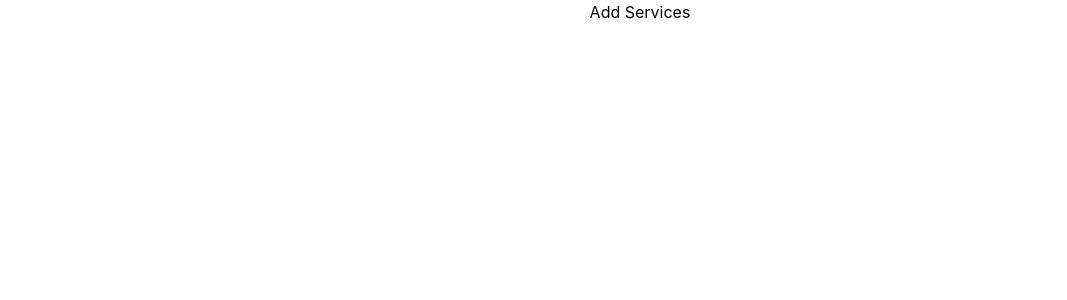
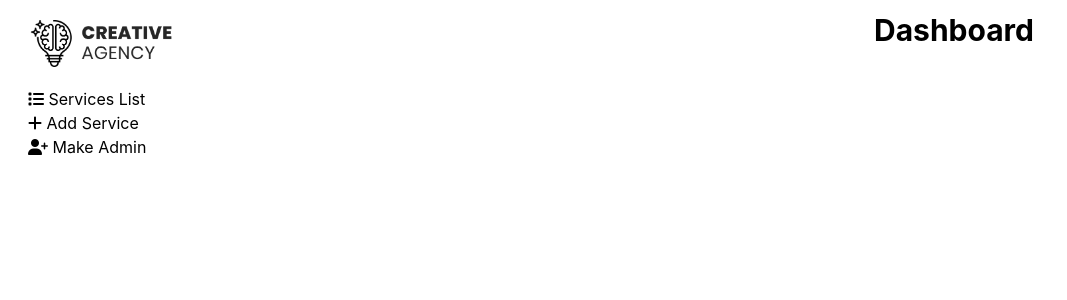
Before and after one commit to EliusHHimel/creative-agency-client-side, a React (Create React App) app: page /dashboard in a window 1280 px wide. Shown: the top 300 px of the page, without its empty margins (0-1067 px from the left). Built offline with nearby package versions, Linux system fonts and the light colour scheme; no server answers; sample sign-in values are in the browser's storage.

Commit message:
dashboard started

```diff
--- a/public/index.html
+++ b/public/index.html
@@ -14,6 +14,7 @@
       user's mobile device or desktop. See https://developers.google.com/web/fundamentals/web-app-manifest/
     -->
   <link rel="manifest" href="%PUBLIC_URL%/manifest.json" />
+  <script src="https://kit.fontawesome.com/404ce3d32e.js" crossorigin="anonymous"></script>
   <!--
       Notice the use of %PUBLIC_URL% in the tags above.
       It will be replaced with the URL of the `public` folder during the build.
@@ -39,15 +40,7 @@
       To begin the development, run `npm start` or `yarn start`.
       To create a production bundle, use `npm run build` or `yarn build`.
     -->
-  <script src="https://code.jquery.com/jquery-3.2.1.slim.min.js"
-    integrity="sha384-KJ3o2DKtIkvYIK3UENzmM7KCkRr/rE9/Qpg6aAZGJwFDMVNA/GpGFF93hXpG5KkN"
-    crossorigin="anonymous"></script>
-  <script src="https://cdnjs.cloudflare.com/ajax/libs/popper.js/1.12.9/umd/popper.min.js"
-    integrity="sha384-ApNbgh9B+Y1QKtv3Rn7W3mgPxhU9K/ScQsAP7hUibX39j7fakFPskvXusvfa0b4Q"
-    crossorigin="anonymous"></script>
-  <script src="https://maxcdn.bootstrapcdn.com/bootstrap/4.0.0/js/bootstrap.min.js"
-    integrity="sha384-JZR6Spejh4U02d8jOt6vLEHfe/JQGiRRSQQxSfFWpi1MquVdAyjUar5+76PVCmYl"
-    crossorigin="anonymous"></script>
+
 </body>
 
 </html>
--- a/src/App.css
+++ b/src/App.css
@@ -22,3 +22,6 @@
 .our-works{
   background: #111430;
 }
+.active{
+  color: green;
+}
--- a/src/App.js
+++ b/src/App.js
@@ -1,6 +1,6 @@
 import { BrowserRouter, Route, Routes } from 'react-router-dom';
 import './App.css';
-import AddServices from './Pages/DashboardPage/AdminDashboard/AddServices/AddServices';
+import DashboardRoot from './Pages/DashboardPage/DashboardRoot/DashboardRoot';
 import Home from './Pages/HomePage/Home/Home';
 import Login from './Pages/LoginPage/Login';
 import ProtectedRoute from './Pages/ProtectedRoute/ProtectedRoute';
@@ -15,7 +15,7 @@ function App() {
           <Route path='/login' element={<Login />} />
           <Route path='/register' element={<Signup />} />
           <Route path='/dashboard' element={<ProtectedRoute>
-            <AddServices></AddServices>
+            <DashboardRoot></DashboardRoot>
           </ProtectedRoute>} />
         </Routes>
       </BrowserRouter>
--- /dev/null
+++ b/src/Pages/DashboardPage/AdminDashboard/MakeAdmin/MakeAdmin.js
@@ -0,0 +1,11 @@
+import React from 'react';
+
+const MakeAdmin = () => {
+    return (
+        <div>
+            <h1>Make Admin</h1>
+        </div>
+    );
+};
+
+export default MakeAdmin;
--- /dev/null
+++ b/src/Pages/DashboardPage/AdminDashboard/ServiceList/ServiceList.js
@@ -0,0 +1,11 @@
+import React from 'react';
+
+const ServiceList = () => {
+    return (
+        <div>
+            <h1>Service List</h1>
+        </div>
+    );
+};
+
+export default ServiceList;
--- /dev/null
+++ b/src/Pages/DashboardPage/DashboardRoot/DashboardRoot.js
@@ -0,0 +1,39 @@
+import React from 'react';
+import { NavLink, Route, Routes } from 'react-router-dom';
+import logo from "../../../images/logos/logo.png";
+import AddServices from '../AdminDashboard/AddServices/AddServices';
+import MakeAdmin from '../AdminDashboard/MakeAdmin/MakeAdmin';
+import ServiceList from '../AdminDashboard/ServiceList/ServiceList';
+
+const DashboardRoot = () => {
+    return (
+        <div className='lg:grid grid-cols-2 p-3'>
+            <div className='px-4 py-2'>
+                <div>
+                    <img className='w-3/12' src={logo} alt="" />
+                </div>
+                <div className='text-left mt-5'>
+                    <NavLink activeStyle={{}} to='/dashboard/serviceList'><i className="fas fa-list"></i> Services List</NavLink>
+                    <br />
+                    <NavLink activeStyle={{}} to='/dashboard/addService'><i className="fas fa-plus"></i> Add Service</NavLink>
+                    <br />
+                    <NavLink activeStyle={{}} to='/dashboard/makeAdmin'><i className="fas fa-user-plus"></i> Make Admin</NavLink>
+                </div>
+            </div>
+            <div>
+                <div>
+                    <h1 className='text-3xl font-bold'>Dashboard</h1>
+                </div>
+
+                <Routes>
+                    <Route path='/dashboard/serviceList' element={<ServiceList />} />
+                    <Route path='/dashboard/addService' element={<AddServices />} />
+                    <Route path='/dashboard/makeAdmin' element={<MakeAdmin />} />
+                </Routes>
+
+            </div>
+        </div>
+    );
+};
+
+export default DashboardRoot;
```
Also changed, not shown: src/Pages/DashboardPage/AdminDashboard/AdminDashboardHome/AdminDashboardHome.js (added, +11 -0 lines).
